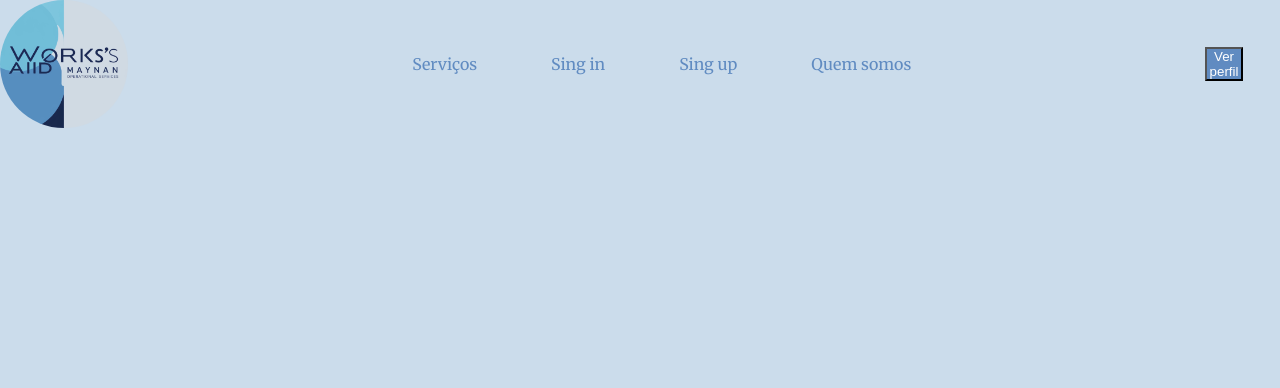
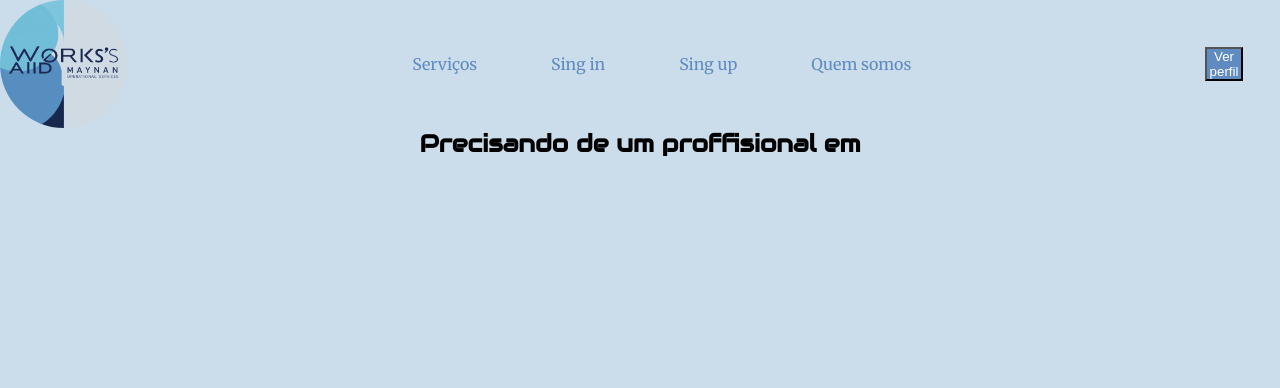
Before and after one commit to JoseAugustoDev/workers-aid, a PHP site: page /pages/servicos.html in a window 1280 px wide. Shown: the top 388 px of the page. Run offline with PHP 8.4, Linux system fonts and the light colour scheme; some web fonts are replaced.

Commit message:
começando tela de serviço

```diff
--- a/pages/servicos.html
+++ b/pages/servicos.html
@@ -40,5 +40,9 @@
             </div>
         </header>
 
+        <section>
+            <h1> Precisando de um proffisional em </h1>
+        </section>
+
 </body>
 </html>
--- a/pages/style_servicos.css
+++ b/pages/style_servicos.css
@@ -16,3 +16,7 @@ header{
     justify-content: center;
 
 }
+
+section{
+    width: 100%;
+}
```
